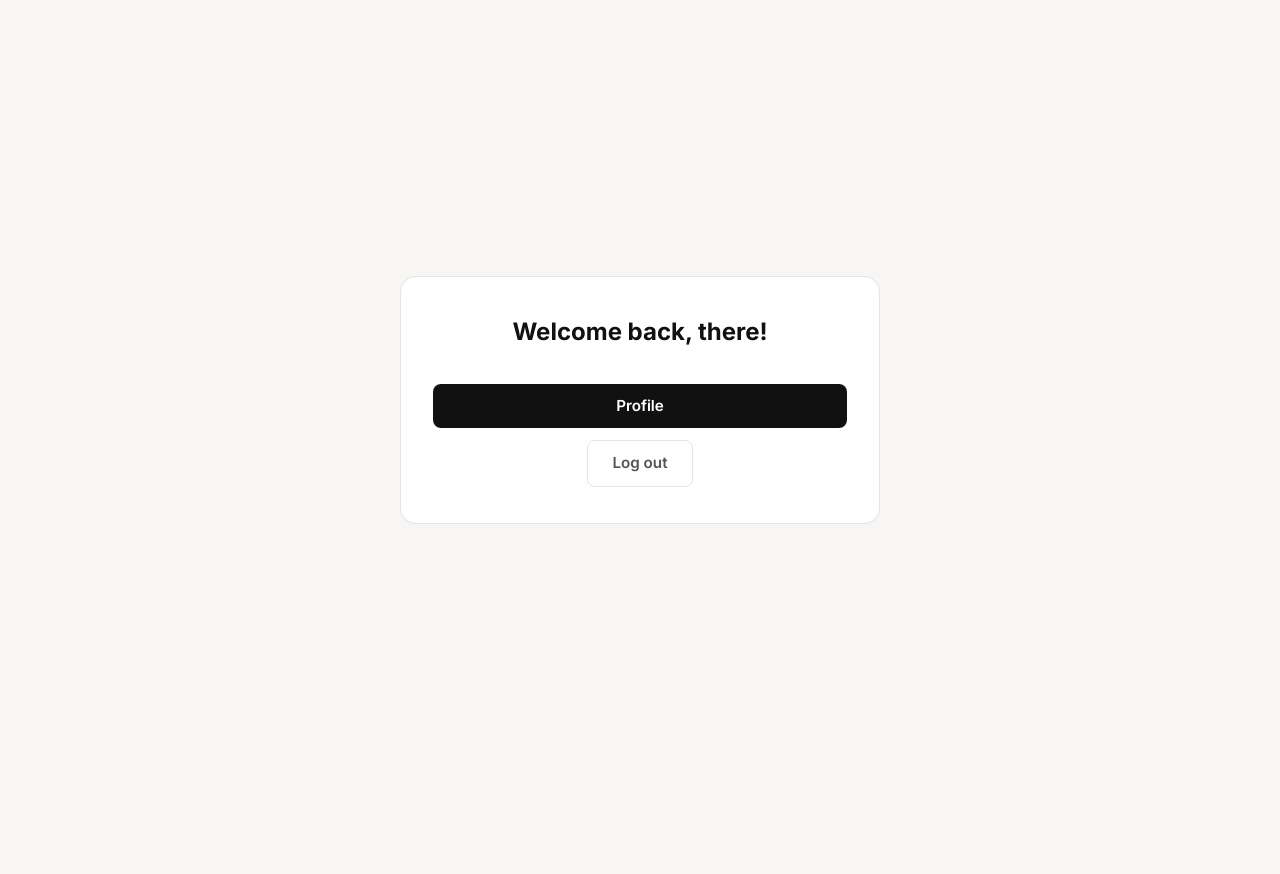
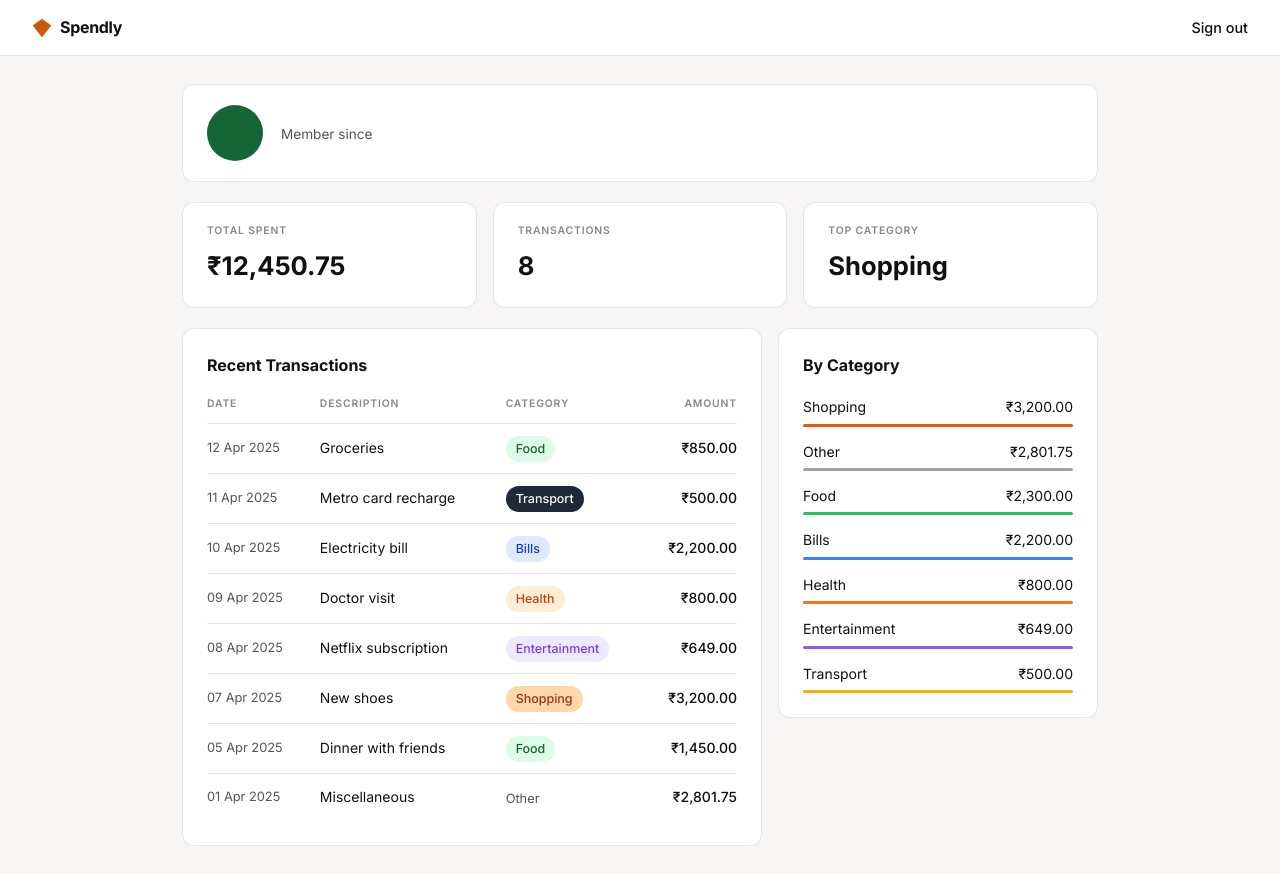
Before and after one commit to fullstackcurvv/spendly1, a React (Vite) app in the folder frontend/: page /dashboard in a window 1280 px wide. Before the commit the page ends 800 px from the top, so only its background shows below. Built offline with nearby package versions, Linux system fonts and the light colour scheme; no server answers; sample sign-in values are in the browser's storage.

Commit message:
dashboard frontend

```diff
--- a/frontend/src/app/DashboardPage.tsx
+++ b/frontend/src/app/DashboardPage.tsx
@@ -1,15 +1,96 @@
+import React, { useEffect, useState } from 'react'
 import { Link, useNavigate } from 'react-router'
+import axios from 'axios'
+import api from '../lib/api'
+import { SpendlyLogo } from './components/landing/SpendlyLogo'
 
-interface StoredUser {
+interface ProfileData {
   id: string
   name: string
   email: string
   createdAt: string
 }
 
+type Category = 'FOOD' | 'TRANSPORT' | 'BILLS' | 'HEALTH' | 'ENTERTAINMENT' | 'SHOPPING' | 'OTHER'
+
+interface Expense {
+  date: string
+  description: string
+  category: Category
+  amount: number
+}
+
+const EXPENSES: Expense[] = [
+  { date: '12 Apr 2025', description: 'Groceries',            category: 'FOOD',          amount: 850.00    },
+  { date: '11 Apr 2025', description: 'Metro card recharge',  category: 'TRANSPORT',     amount: 500.00    },
+  { date: '10 Apr 2025', description: 'Electricity bill',     category: 'BILLS',         amount: 2200.00   },
+  { date: '09 Apr 2025', description: 'Doctor visit',         category: 'HEALTH',        amount: 800.00    },
+  { date: '08 Apr 2025', description: 'Netflix subscription', category: 'ENTERTAINMENT', amount: 649.00    },
+  { date: '07 Apr 2025', description: 'New shoes',            category: 'SHOPPING',      amount: 3200.00   },
+  { date: '05 Apr 2025', description: 'Dinner with friends',  category: 'FOOD',          amount: 1450.00   },
+  { date: '01 Apr 2025', description: 'Miscellaneous',        category: 'OTHER',         amount: 2801.75   },
+]
+
+const CAT: Record<Category, { label: string; pillBg: string; pillColor: string; line: string }> = {
+  FOOD:          { label: 'Food',          pillBg: '#dcfce7', pillColor: '#166534', line: '#22c55e' },
+  TRANSPORT:     { label: 'Transport',     pillBg: '#1f2937', pillColor: '#ffffff', line: '#eab308' },
+  BILLS:         { label: 'Bills',         pillBg: '#dbeafe', pillColor: '#1e40af', line: '#3b82f6' },
+  HEALTH:        { label: 'Health',        pillBg: '#ffedd5', pillColor: '#c2410c', line: '#f97316' },
+  ENTERTAINMENT: { label: 'Entertainment', pillBg: '#ede9fe', pillColor: '#7c3aed', line: '#8b5cf6' },
+  SHOPPING:      { label: 'Shopping',      pillBg: '#fed7aa', pillColor: '#9a3412', line: '#ea580c' },
+  OTHER:         { label: 'Other',         pillBg: '',        pillColor: '#888888', line: '#9ca3af' },
+}
+
+function getInitials(name: string): string {
+  return name.split(' ').filter(Boolean).map(w => w[0].toUpperCase()).join('').slice(0, 2)
+}
+
+function formatMemberSince(createdAt: string): string {
+  const d = new Date(createdAt)
+  return d.toLocaleDateString('en-GB', { day: '2-digit', month: 'short', year: 'numeric' })
+}
+
+function formatRupee(n: number): string {
+  return '₹' + n.toLocaleString('en-IN', { minimumFractionDigits: 2, maximumFractionDigits: 2 })
+}
+
+const card: React.CSSProperties = {
+  backgroundColor: 'var(--card-bg)',
+  border: '1px solid var(--border)',
+  borderRadius: '12px',
+  padding: '24px',
+}
+
+const statLabel: React.CSSProperties = {
+  margin: '0 0 6px',
+  fontSize: '0.65rem',
+  fontWeight: 600,
+  color: 'var(--text-muted)',
+  textTransform: 'uppercase',
+  letterSpacing: '0.08em',
+}
+
+const statValue: React.CSSProperties = {
+  margin: 0,
+  fontWeight: 700,
+  fontSize: '1.6rem',
+  color: 'var(--text-primary)',
+}
+
 export function DashboardPage() {
   const navigate = useNavigate()
-  const user: StoredUser = JSON.parse(localStorage.getItem('user') ?? '{}')
+  const [profile, setProfile] = useState<ProfileData | null>(null)
+
+  useEffect(() => {
+    api.get('/users/me')
+      .then((res) => setProfile(res.data))
+      .catch((err) => {
+        if (axios.isAxiosError(err)) {
+          const s = err.response?.status
+          if (s === 401 || s === 403) navigate('/login')
+        }
+      })
+  }, [navigate])
 
   function handleLogout() {
     localStorage.removeItem('token')
@@ -17,82 +98,214 @@ export function DashboardPage() {
     navigate('/login')
   }
 
+  const totalSpent = EXPENSES.reduce((s, e) => s + e.amount, 0)
+
+  const categoryTotals = EXPENSES.reduce<Partial<Record<Category, number>>>((acc, e) => {
+    acc[e.category] = (acc[e.category] ?? 0) + e.amount
+    return acc
+  }, {})
+
+  const topCategory = (Object.entries(categoryTotals) as [Category, number][])
+    .sort((a, b) => b[1] - a[1])[0]?.[0]
+
+  const sortedCategories = (Object.entries(categoryTotals) as [Category, number][])
+    .sort((a, b) => b[1] - a[1])
+
   return (
-    <div
-      style={{
-        minHeight: '100vh',
-        backgroundColor: 'var(--page-bg)',
+    <div style={{ minHeight: '100vh', backgroundColor: 'var(--page-bg)', display: 'flex', flexDirection: 'column' }}>
+      {/* Navbar */}
+      <header style={{
+        backgroundColor: 'var(--card-bg)',
+        borderBottom: '1px solid var(--border)',
+        padding: '0 32px',
+        height: '56px',
         display: 'flex',
-        flexDirection: 'column',
         alignItems: 'center',
-        justifyContent: 'center',
-        padding: '24px',
-      }}
-    >
-      <div style={{ width: '100%', maxWidth: '480px' }}>
-        <div
-          style={{
-            backgroundColor: 'var(--card-bg)',
-            border: '1px solid var(--border)',
-            borderRadius: '16px',
-            padding: '36px 32px',
-            textAlign: 'center',
-          }}
-        >
-          <h1
-            style={{
-              fontSize: '1.5rem',
-              fontWeight: 700,
-              color: 'var(--text-primary)',
-              margin: '0 0 8px',
-            }}
-          >
-            Welcome back, {user.name ?? 'there'}!
-          </h1>
-          <p
-            style={{
-              fontSize: '0.9rem',
-              color: 'var(--text-secondary)',
-              margin: '0 0 32px',
-            }}
-          >
-            {user.email}
-          </p>
-
-          <Link
-            to="/profile"
-            style={{
-              display: 'block',
-              padding: '10px 24px',
-              fontSize: '0.95rem',
-              fontWeight: 600,
-              color: 'var(--btn-primary-text)',
-              backgroundColor: 'var(--btn-primary-bg)',
-              border: 'none',
-              borderRadius: '8px',
-              textDecoration: 'none',
-              marginBottom: '12px',
-            }}
-          >
-            Profile
-          </Link>
+        justifyContent: 'space-between',
+        flexShrink: 0,
+      }}>
+        <Link to="/" style={{ textDecoration: 'none' }}>
+          <SpendlyLogo />
+        </Link>
+        <div style={{ display: 'flex', alignItems: 'center', gap: '16px' }}>
+          <span style={{ fontSize: '0.9rem', color: 'var(--text-primary)', fontWeight: 500 }}>
+            {profile?.name.split(' ')[0]}
+          </span>
           <button
             onClick={handleLogout}
             style={{
-              padding: '10px 24px',
-              fontSize: '0.95rem',
-              fontWeight: 600,
-              color: 'var(--text-secondary)',
-              backgroundColor: 'transparent',
-              border: '1px solid var(--border)',
-              borderRadius: '8px',
+              background: 'none',
+              border: 'none',
+              fontSize: '0.9rem',
+              color: 'var(--text-primary)',
               cursor: 'pointer',
+              fontWeight: 500,
+              padding: 0,
             }}
           >
-            Log out
+            Sign out
           </button>
         </div>
-      </div>
+      </header>
+
+      {/* Page content */}
+      <main style={{
+        flex: 1,
+        padding: '28px 32px',
+        maxWidth: '980px',
+        width: '100%',
+        margin: '0 auto',
+        boxSizing: 'border-box',
+      }}>
+        {/* Profile card */}
+        <div style={{
+          ...card,
+          display: 'flex',
+          alignItems: 'center',
+          gap: '18px',
+          marginBottom: '20px',
+          padding: '20px 24px',
+        }}>
+          <div style={{
+            width: '56px',
+            height: '56px',
+            borderRadius: '50%',
+            backgroundColor: '#166534',
+            display: 'flex',
+            alignItems: 'center',
+            justifyContent: 'center',
+            flexShrink: 0,
+          }}>
+            <span style={{ color: '#ffffff', fontWeight: 700, fontSize: '1.1rem', letterSpacing: '0.02em' }}>
+              {profile ? getInitials(profile.name) : ''}
+            </span>
+          </div>
+          <div>
+            <p style={{ margin: 0, fontWeight: 700, fontSize: '1.2rem', color: 'var(--text-primary)' }}>
+              {profile?.name}
+            </p>
+            <p style={{ margin: '3px 0 0', fontSize: '0.85rem', color: 'var(--text-secondary)' }}>
+              {profile?.email}
+            </p>
+            <p style={{ margin: '2px 0 0', fontSize: '0.85rem', color: 'var(--text-secondary)' }}>
+              Member since {profile ? formatMemberSince(profile.createdAt) : ''}
+            </p>
+          </div>
+        </div>
+
+        {/* Stats row */}
+        <div style={{ display: 'grid', gridTemplateColumns: '1fr 1fr 1fr', gap: '16px', marginBottom: '20px' }}>
+          <div style={{ ...card, padding: '20px 24px' }}>
+            <p style={statLabel}>TOTAL SPENT</p>
+            <p style={statValue}>{formatRupee(totalSpent)}</p>
+          </div>
+          <div style={{ ...card, padding: '20px 24px' }}>
+            <p style={statLabel}>TRANSACTIONS</p>
+            <p style={statValue}>{EXPENSES.length}</p>
+          </div>
+          <div style={{ ...card, padding: '20px 24px' }}>
+            <p style={statLabel}>TOP CATEGORY</p>
+            <p style={statValue}>{topCategory ? CAT[topCategory].label : '—'}</p>
+          </div>
+        </div>
+
+        {/* Two-column section */}
+        <div style={{ display: 'grid', gridTemplateColumns: '1fr 320px', gap: '16px', alignItems: 'start' }}>
+          {/* Recent Transactions */}
+          <div style={card}>
+            <h2 style={{ margin: '0 0 18px', fontSize: '1rem', fontWeight: 700, color: 'var(--text-primary)' }}>
+              Recent Transactions
+            </h2>
+            <table style={{ width: '100%', borderCollapse: 'collapse' }}>
+              <thead>
+                <tr>
+                  {(['DATE', 'DESCRIPTION', 'CATEGORY', 'AMOUNT'] as const).map((h) => (
+                    <th
+                      key={h}
+                      style={{
+                        textAlign: h === 'AMOUNT' ? 'right' : 'left',
+                        paddingBottom: '10px',
+                        paddingRight: h !== 'AMOUNT' ? '16px' : '0',
+                        fontSize: '0.65rem',
+                        fontWeight: 600,
+                        color: 'var(--text-muted)',
+                        textTransform: 'uppercase',
+                        letterSpacing: '0.08em',
+                        borderBottom: '1px solid var(--border)',
+                      }}
+                    >
+                      {h}
+                    </th>
+                  ))}
+                </tr>
+              </thead>
+              <tbody>
+                {EXPENSES.map((expense, i) => {
+                  const cat = CAT[expense.category]
+                  const isLast = i === EXPENSES.length - 1
+                  const rowBorder = isLast ? undefined : '1px solid var(--border)'
+                  return (
+                    <tr key={i}>
+                      <td style={{ padding: '11px 16px 11px 0', fontSize: '0.8rem', color: 'var(--text-secondary)', borderBottom: rowBorder, whiteSpace: 'nowrap' }}>
+                        {expense.date}
+                      </td>
+                      <td style={{ padding: '11px 16px 11px 0', fontSize: '0.875rem', color: 'var(--text-primary)', borderBottom: rowBorder }}>
+                        {expense.description}
+                      </td>
+                      <td style={{ padding: '11px 16px 11px 0', borderBottom: rowBorder }}>
+                        {expense.category === 'OTHER' ? (
+                          <span style={{ fontSize: '0.8rem', color: 'var(--text-secondary)' }}>Other</span>
+                        ) : (
+                          <span style={{
+                            display: 'inline-block',
+                            padding: '3px 10px',
+                            borderRadius: '100px',
+                            backgroundColor: cat.pillBg,
+                            color: cat.pillColor,
+                            fontSize: '0.78rem',
+                            fontWeight: 500,
+                            whiteSpace: 'nowrap',
+                          }}>
+                            {cat.label}
+                          </span>
+                        )}
+                      </td>
+                      <td style={{ padding: '11px 0', fontSize: '0.875rem', color: 'var(--text-primary)', borderBottom: rowBorder, textAlign: 'right', fontWeight: 500 }}>
+                        {formatRupee(expense.amount)}
+                      </td>
+                    </tr>
+                  )
+                })}
+              </tbody>
+            </table>
+          </div>
+
+          {/* By Category */}
+          <div style={card}>
+            <h2 style={{ margin: '0 0 18px', fontSize: '1rem', fontWeight: 700, color: 'var(--text-primary)' }}>
+              By Category
+            </h2>
+            <div style={{ display: 'flex', flexDirection: 'column', gap: '14px' }}>
+              {sortedCategories.map(([cat, amount]) => {
+                const style = CAT[cat as Category]
+                return (
+                  <div key={cat}>
+                    <div style={{ display: 'flex', justifyContent: 'space-between', alignItems: 'baseline', marginBottom: '5px' }}>
+                      <span style={{ fontSize: '0.875rem', color: 'var(--text-primary)' }}>
+                        {style.label}
+                      </span>
+                      <span style={{ fontSize: '0.875rem', color: 'var(--text-primary)' }}>
+                        {formatRupee(amount)}
+                      </span>
+                    </div>
+                    <div style={{ height: '3px', backgroundColor: style.line, borderRadius: '2px' }} />
+                  </div>
+                )
+              })}
+            </div>
+          </div>
+        </div>
+      </main>
     </div>
   )
 }
```
